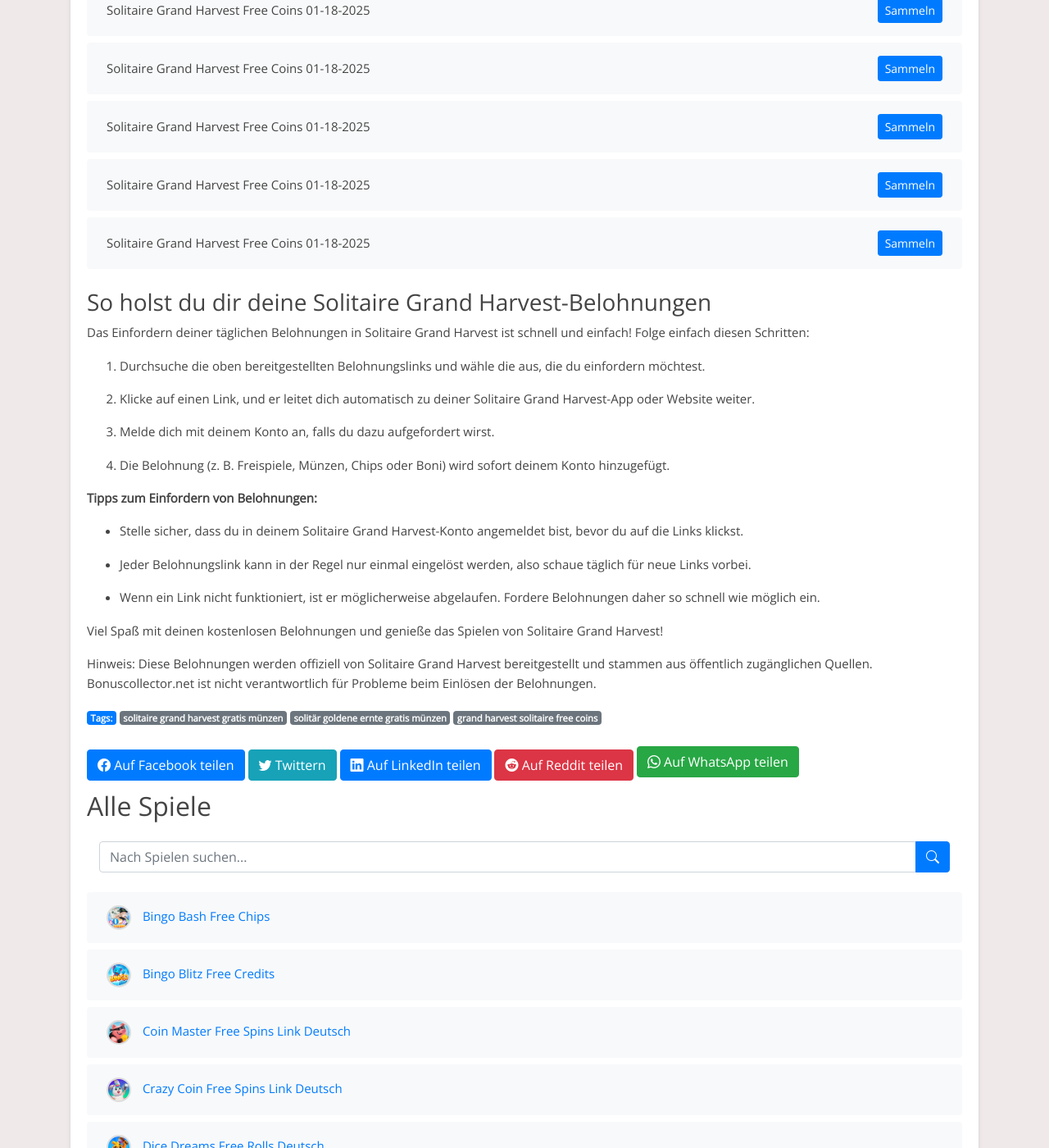
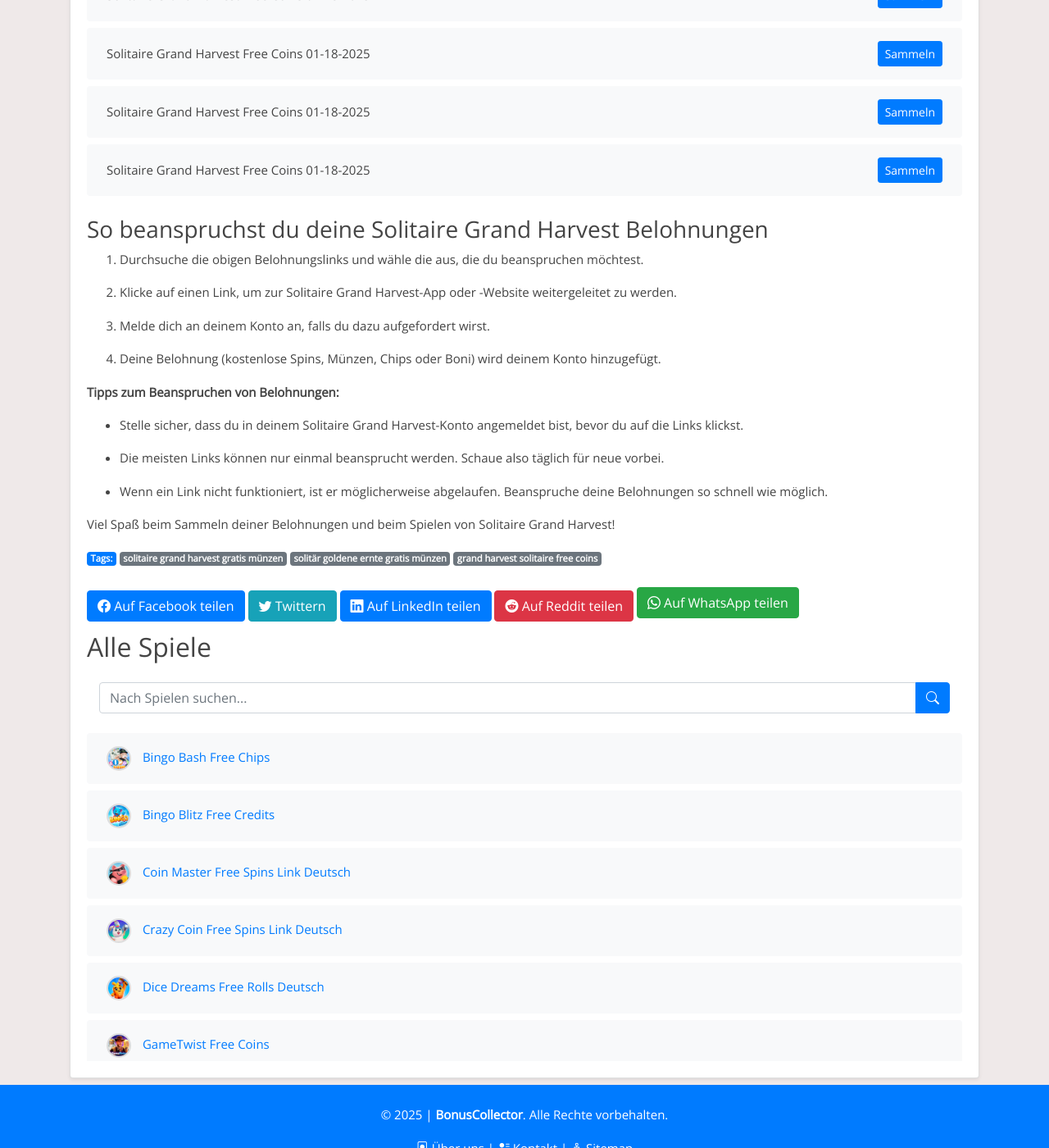
Before and after one commit to Prollad99/bs-de, a Jekyll site: the page built from _posts/2025-01-18-solitaire-grand-harvest.md, in a window 1280 px wide and 1400 px high, scrolled down 7388 px. Shown: the whole window at 82% size. Built offline with Jekyll 4.4.1, drawn with Linux system fonts in a browser that asks for light colours; some of the changed text lies outside the part shown.

Commit message:
Update solitaire-grand-harvest reward links, content, and modification timestamp

```diff
--- a/_includes/solitaire-grand-harvest_footer.html
+++ b/_includes/solitaire-grand-harvest_footer.html
@@ -1,27 +1,22 @@
-### So holst du dir deine Solitaire Grand Harvest-Belohnungen
+### So beanspruchst du deine Solitaire Grand Harvest Belohnungen
 
 
-Das Einfordern deiner täglichen Belohnungen in Solitaire Grand Harvest ist schnell und einfach! Folge einfach diesen Schritten:
+1. Durchsuche die obigen Belohnungslinks und wähle die aus, die du beanspruchen möchtest.
 
-1. Durchsuche die oben bereitgestellten Belohnungslinks und wähle die aus, die du einfordern möchtest.
+2. Klicke auf einen Link, um zur Solitaire Grand Harvest-App oder -Website weitergeleitet zu werden.
 
-2. Klicke auf einen Link, und er leitet dich automatisch zu deiner Solitaire Grand Harvest-App oder Website weiter.
+3. Melde dich an deinem Konto an, falls du dazu aufgefordert wirst.
 
-3. Melde dich mit deinem Konto an, falls du dazu aufgefordert wirst.
-
-4. Die Belohnung (z. B. Freispiele, Münzen, Chips oder Boni) wird sofort deinem Konto hinzugefügt.
+4. Deine Belohnung (kostenlose Spins, Münzen, Chips oder Boni) wird deinem Konto hinzugefügt.
 
 
-**Tipps zum Einfordern von Belohnungen:**
+**Tipps zum Beanspruchen von Belohnungen:**
 
 - Stelle sicher, dass du in deinem Solitaire Grand Harvest-Konto angemeldet bist, bevor du auf die Links klickst.
 
-- Jeder Belohnungslink kann in der Regel nur einmal eingelöst werden, also schaue täglich für neue Links vorbei.
+- Die meisten Links können nur einmal beansprucht werden. Schaue also täglich für neue vorbei.
 
-- Wenn ein Link nicht funktioniert, ist er möglicherweise abgelaufen. Fordere Belohnungen daher so schnell wie möglich ein.
+- Wenn ein Link nicht funktioniert, ist er möglicherweise abgelaufen. Beanspruche deine Belohnungen so schnell wie möglich.
 
 
-Viel Spaß mit deinen kostenlosen Belohnungen und genieße das Spielen von Solitaire Grand Harvest!
-
-
-Hinweis: Diese Belohnungen werden offiziell von Solitaire Grand Harvest bereitgestellt und stammen aus öffentlich zugänglichen Quellen. Bonuscollector.net ist nicht verantwortlich für Probleme beim Einlösen der Belohnungen.
+Viel Spaß beim Sammeln deiner Belohnungen und beim Spielen von Solitaire Grand Harvest!
--- a/_includes/solitaire-grand-harvest_post.html
+++ b/_includes/solitaire-grand-harvest_post.html
@@ -1,13 +1,10 @@
-Entdecke tägliche Solitaire Grand Harvest-Belohnungen!
+Entdecke tägliche Solitaire Grand Harvest Belohnungen!
 
 
-Bist du ein Fan von Solitaire Grand Harvest und möchtest dein Spielerlebnis verbessern? Du bist hier genau richtig! Diese Seite ist allen Solitaire Grand Harvest-Enthusiasten gewidmet, die täglich kostenlose Belohnungen einfordern möchten. Hier findest du die neuesten Links, um Freispiele, Münzen, Chips und andere spannende Boni zu sammeln, damit du das Spiel noch mehr genießen kannst.
+Bist du ein Fan von Solitaire Grand Harvest, der sein Spielerlebnis verbessern möchte? Du bist hier genau richtig! Diese Seite ist allen Solitaire Grand Harvest-Fans gewidmet, die kostenlose tägliche Belohnungen sammeln möchten.
 
 
-Solitaire Grand Harvest ist ein unterhaltsames Spiel, das von Millionen geliebt wird. Ob du höhere Level erreichen oder einfach nur den Nervenkitzel genießen möchtest – unsere täglichen Belohnungslinks halten dich im Spiel.
+Hinweis: Solitaire Grand Harvest ist eine kostenlose App, die zu Unterhaltungszwecken entwickelt wurde. Bonuscollector.de ist eine unabhängige Plattform und steht nicht in Verbindung mit den Entwicklern oder Eigentümern des Spiels.
 
 
-Hinweis: Solitaire Grand Harvest ist eine kostenlose App, die ausschließlich zu Unterhaltungszwecken entwickelt wurde. Bonuscollector.net ist eine unabhängige Plattform und steht in keiner Verbindung zu den Entwicklern oder Eigentümern von Solitaire Grand Harvest.
-
-
-Schau täglich vorbei, um sicherzustellen, dass du keine Belohnung verpasst!
+Komm täglich vorbei, damit du keine Belohnungen verpasst!
```
